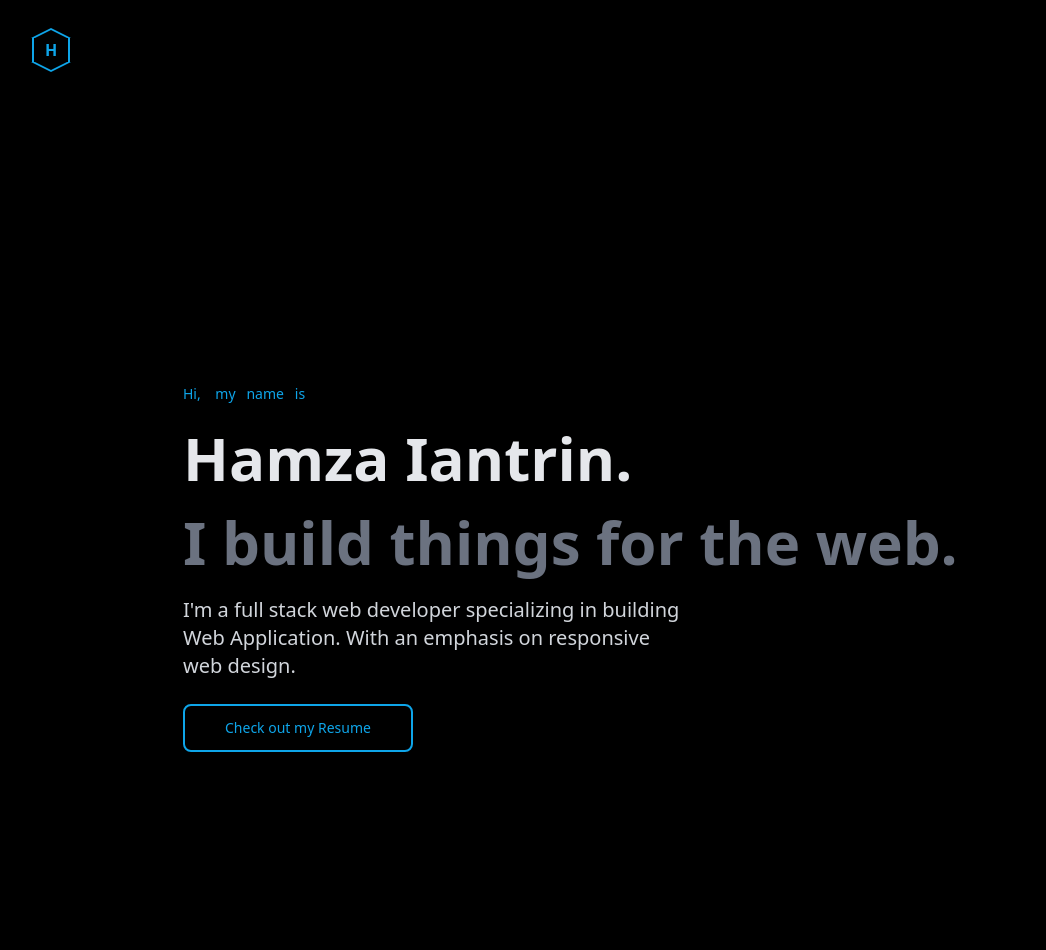
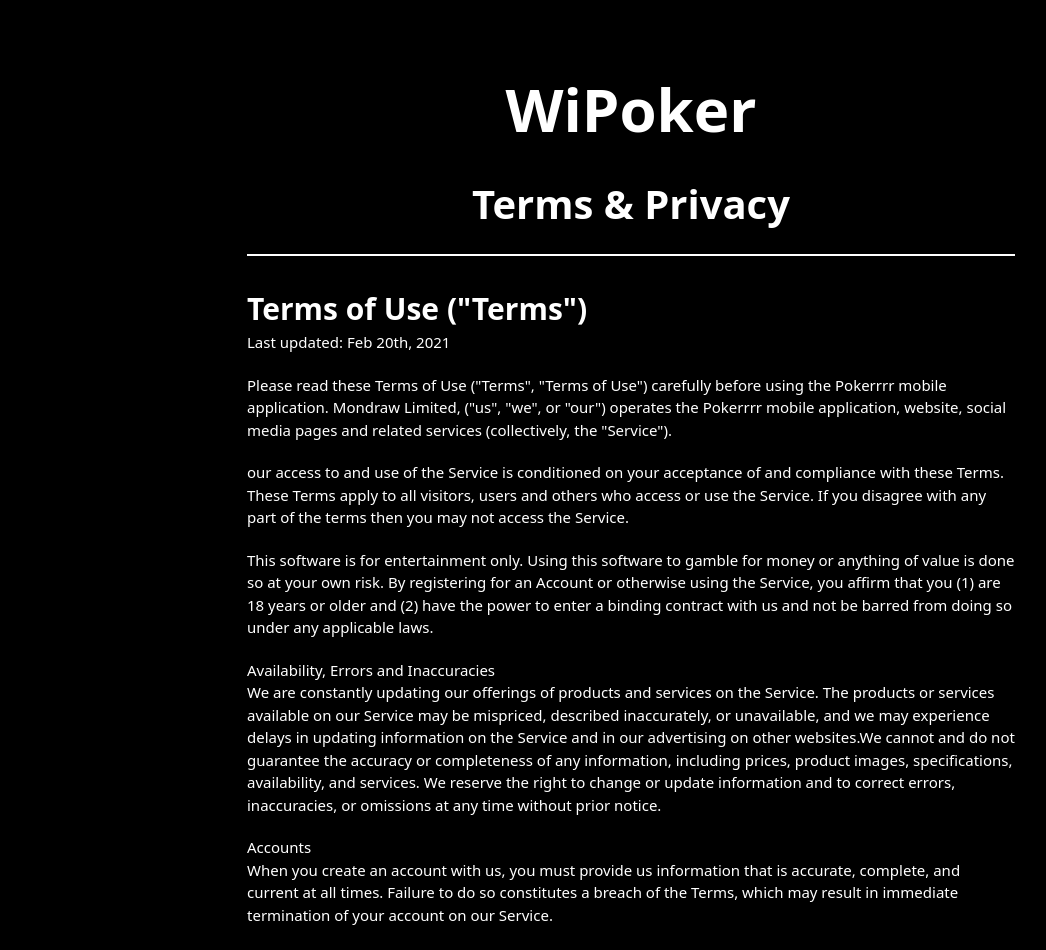
Before and after one commit to hiantrin/portfolio, a React (Create React App) app: page /terms in a window 1280 px wide. Shown: the top 950 px of the page, without its empty margins (9-1055 px from the left). Built offline with nearby package versions, Linux system fonts and the light colour scheme.

Commit message:
terms for Wipoker

```diff
--- a/package.json
+++ b/package.json
@@ -13,6 +13,7 @@
     "@testing-library/user-event": "^13.5.0",
     "react": "^18.2.0",
     "react-dom": "^18.2.0",
+    "react-router-dom": "^6.23.1",
     "react-scripts": "5.0.1",
     "react-use-scroll-direction": "^0.1.0",
     "sweetalert": "^2.1.2",
--- a/src/App.js
+++ b/src/App.js
@@ -1,63 +1,22 @@
-import Navbar from "./components/Navbar";
-import Instagram from "./images/instagram.png"
-import Linkedin from "./images/linkedin.png"
-import Twitter from "./images/twitter.png"
-import Github from "./images/github.png"
-import Presentation from "./components/Presentation";
-import AbouMe from "./components/AbouMe";
-import Experience from "./components/Experience";
-import Work from "./components/Work";
-import Contact from "./components/Contact";
-import Footer from "./components/Footer";
-import { useEffect, useState } from "react";
-import Loading from "./components/Loading";
+
+import { BrowserRouter as Router, Route, Routes } from 'react-router-dom';
+import Terms from "./pages/terms";
+import Home from "./pages/home"
+
+
 
 
 function App() {
-	const [loading, setLoading] = useState(true);
-	const images = [
-		{name : "instagtam", link: Instagram, path: "https://www.instagram.com/hamza_iantrin/"},
-		{name : "linkedin", link: Linkedin, path: "https://www.linkedin.com/in/hamza-iantrin-777ba118b/"},
-		{name : "twitter", link: Twitter, path: "https://twitter.com/iantrin"},
-		{name : "github", link: Github, path: "https://github.com/hiantrin"}
-	]
 
-	const mapImages =
-		<div className="flex flex-col justify-center items-center space-y-10">
-			{images.map((item, id) => {
-				return(
-					<img key={id} alt={item.name} src={item.link} className="w-5 h-5 cursor-pointer transition ease-in-out  hover:-translate-y-1 hover:scale-110 duration-300" onClick={() => window.open(item.path)} />
-				)
-			})}
-		</div>
-
-	useEffect(() => {
-		setTimeout(() => {
-			setLoading(false);
-		}, 2000)
-	}, [])
 
 	return (
-		<>
-			<Loading isLoading={loading} />
-			<div className={!loading ? "flex flex-col  overflow-x-hidden " : "hidden"}>
-				<div className="fixed bottom-0 left-5 text-gray-300 lg:flex flex-col justify-center items-center  hidden show-footer z-10">
-					{mapImages}
-					<div className="border-l border-gray-300 h-32 mt-10" />
-				</div>
-				<div className="fixed bottom-0 right-6 text-gray-300 lg:flex flex-col justify-center items-center w-5 hidden show-footer z-10">
-					<h1 className="text-gray-300 text-sm text-rotate mb-24 font-mono cursor-pointer hover:text-sky-500 ">hamzaiantrin1999@gmail.com</h1>
-					<div className="border-l border-gray-300 h-32 mt-10" />
-				</div>
-				<Navbar />
-				<Presentation />
-				<AbouMe />
-				<Experience />
-				<Work />
-				<Contact />
-				<Footer />
-			</div>
-		</>
+		<Router>
+			<Routes>
+		  		<Route path="/" element={<Home />} />
+		  		<Route path="/terms" element={<Terms />} />
+			</Routes>
+	  </Router>
+
 
 	);
 }
--- a/src/components/Navbar.jsx
+++ b/src/components/Navbar.jsx
@@ -3,11 +3,14 @@
 import { FontAwesomeIcon } from '@fortawesome/react-fontawesome'
 import { faBarsStaggered } from '@fortawesome/free-solid-svg-icons'
 import { faXmark } from '@fortawesome/free-solid-svg-icons'
+import { useNavigate} from 'react-router-dom';
+
 
 
 
 const Navbar = () => {
     const [slide, setSlide] = useState(null)
+    const navigate = useNavigate()
 
     useEffect(() => {
         const handleResize = () => {
@@ -21,10 +24,17 @@
       }, [])
 
     const handleClickScroll = (elementId) => {
-        const element = document.getElementById(elementId);
-        if (element) {
-          element.scrollIntoView({ behavior: 'smooth' });
+        if (elementId === "Terms")
+        {
+            navigate("/terms")
+
+        } else {
+            const element = document.getElementById(elementId);
+            if (element) {
+              element.scrollIntoView({ behavior: 'smooth' });
+            }
         }
+
       };
 
     const title = [
@@ -32,6 +42,7 @@
         {number: "02", word: "Experience", link:"", style: "first-title1"},
         {number: "03", word: "Work", link:"", style: "first-title2"},
         {number: "04", word: "Contact", link:"", style: "first-title3"},
+        {number: "05", word: "Terms", link:"", style: "first-title3"},
     ]
 
     const mapTitle =
--- a/src/index.css
+++ b/src/index.css
@@ -431,3 +431,48 @@
     background: transparent;
     margin-bottom: 10px;
 }
+
+.terms {
+	padding-top: 5%;
+	display: "flex";
+	flex-direction: "row";
+	gap: 10;
+	width: "100%";
+	padding-left: 20%;
+	padding-right: 20%;
+}
+
+.textBig {
+	font-size: 40px;
+	font-weight: bold;
+	color: white;
+	text-align: center;
+}
+.textBig2 {
+	margin-bottom: 20px;
+	font-size: 60px;
+	font-weight: bold;
+	color: white;
+	text-align: center;
+}
+
+
+.line {
+	width: 100%;
+	background-color: white;
+	height: 2px;
+	margin-top: 20px;
+}
+
+.underTitle {
+	margin-top: 30px;
+	font-size: 30px;
+	font-weight: bold;
+	color: white;
+}
+
+.pargraph {
+	font-size: 15px;
+	color: white;
+	margin-bottom: 20px;
+}
--- /dev/null
+++ b/src/pages/home.jsx
@@ -0,0 +1,62 @@
+import Navbar from "../components/Navbar";
+import Instagram from "../images/instagram.png"
+import Linkedin from "../images/linkedin.png"
+import Twitter from "../images/twitter.png"
+import Github from "../images/github.png"
+import Presentation from "../components/Presentation";
+import AbouMe from "../components/AbouMe";
+import Experience from "../components/Experience";
+import Work from "../components/Work";
+import Contact from "../components/Contact";
+import Footer from "../components/Footer";
+import { useEffect, useState } from "react";
+import Loading from "../components/Loading";
+
+const Home = () => {
+	const [loading, setLoading] = useState(true);
+	const images = [
+		{name : "instagtam", link: Instagram, path: "https://www.instagram.com/hamza_iantrin/"},
+		{name : "linkedin", link: Linkedin, path: "https://www.linkedin.com/in/hamza-iantrin-777ba118b/"},
+		{name : "twitter", link: Twitter, path: "https://twitter.com/iantrin"},
+		{name : "github", link: Github, path: "https://github.com/hiantrin"}
+	]
+
+	const mapImages =
+		<div className="flex flex-col justify-center items-center space-y-10">
+			{images.map((item, id) => {
+				return(
+					<img key={id} alt={item.name} src={item.link} className="w-5 h-5 cursor-pointer transition ease-in-out  hover:-translate-y-1 hover:scale-110 duration-300" onClick={() => window.open(item.path)} />
+				)
+			})}
+		</div>
+
+	useEffect(() => {
+		setTimeout(() => {
+			setLoading(false);
+		}, 2000)
+	}, [])
+	return (
+		<>
+			<Loading isLoading={loading} />
+				<div className={!loading ? "flex flex-col  overflow-x-hidden " : "hidden"}>
+					<div className="fixed bottom-0 left-5 text-gray-300 lg:flex flex-col justify-center items-center  hidden show-footer z-10">
+						{mapImages}
+						<div className="border-l border-gray-300 h-32 mt-10" />
+					</div>
+					<div className="fixed bottom-0 right-6 text-gray-300 lg:flex flex-col justify-center items-center w-5 hidden show-footer z-10">
+						<h1 className="text-gray-300 text-sm text-rotate mb-24 font-mono cursor-pointer hover:text-sky-500 ">hamzaiantrin1999@gmail.com</h1>
+						<div className="border-l border-gray-300 h-32 mt-10" />
+					</div>
+					<Navbar />
+					<Presentation />
+					<AbouMe />
+					<Experience />
+					<Work />
+					<Contact />
+					<Footer />
+				</div>
+		</>
+	)
+}
+
+export default Home
--- /dev/null
+++ b/src/pages/terms.jsx
@@ -0,0 +1,30 @@
+import React from 'react'
+
+const Terms = () => {
+  return (
+    <div className="terms">
+      <h1 className='textBig2'>​WiPoker</h1>
+        <h1 className='textBig'>​Terms & Privacy</h1>
+        <div className='line' />
+        <h2 className='underTitle'>Terms of Use ("Terms")</h2>
+        <p className='pargraph'>Last updated: Feb 20th, 2021</p>
+        <p className='pargraph'>Please read these Terms of Use ("Terms", "Terms of Use") carefully before using the Pokerrrr mobile application. Mondraw Limited, ("us", "we", or "our") operates the Pokerrrr mobile application, website, social media pages and related services (collectively, the "Service").</p>
+        <p className='pargraph'>our access to and use of the Service is conditioned on your acceptance of and compliance with these Terms. These Terms apply to all visitors, users and others who access or use the Service. If you disagree with any part of the terms then you may not access the Service.</p>
+        <p className='pargraph'>This software is for entertainment only. Using this software to gamble for money or anything of value is done so at your own risk. By registering for an Account or otherwise using the Service, you affirm that you (1) are 18 years or older and (2) have the power to enter a binding contract with us and not be barred from doing so under any applicable laws.</p>
+        <p className='pargraph'>Availability, Errors and Inaccuracies<br /> We are constantly updating our offerings of products and services on the Service. The products or services available on our Service may be mispriced, described inaccurately, or unavailable, and we may experience delays in updating information on the Service and in our advertising on other websites.We cannot and do not guarantee the accuracy or completeness of any information, including prices, product images, specifications, availability, and services. We reserve the right to change or update information and to correct errors, inaccuracies, or omissions at any time without prior notice.</p>
+        <p className='pargraph'>Accounts<br />When you create an account with us, you must provide us information that is accurate, complete, and current at all times. Failure to do so constitutes a breach of the Terms, which may result in immediate termination of your account on our Service.</p>
+        <p className='pargraph'>You are responsible for safeguarding the password that you use to access the Service and for any activities or actions under your password, whether your password is with our Service or a third-party service.</p>
+        <p className='pargraph'>You agree not to disclose your password to any third party. You must notify us immediately upon becoming aware of any breach of security or unauthorized use of your account.</p>
+        <p className='pargraph'>You may not use as a username the name of another person or entity or that is not lawfully available for use, a name or trademark that is subject to any rights of another person or entity other than you without appropriate authorization, or a name that is otherwise offensive, vulgar or obscene.</p>
+        <p className='pargraph'>Copyright Policy<br />We respect the intellectual property rights of others. It is our policy to respond to any claim that Content posted on the Service infringes the copyright or other intellectual property infringement ("Infringement") of any person.<br />If you are a copyright owner, or authorized on behalf of one, and you believe that the copyrighted work has been copied in a way that constitutes copyright infringement that is taking place through the Service, you must submit your notice in writing to the attention of "Copyright Infringement" of contact@pokerrrrapp.com and include in your notice a detailed description of the alleged Infringement.</p>
+        <p className='pargraph'>You may be held accountable for damages (including costs and attorneys' fees) for misrepresenting that any Content is infringing your copyright.</p>
+        <p className='underTitle'>CONTACT US</p>
+        <p className='pargraph'>hamzaiantrin1999@gmail.com</p>
+
+
+
+    </div>
+  )
+}
+
+export default Terms
```
Also changed, not shown: 1 other file (tests, documents, lock files or other folders).
